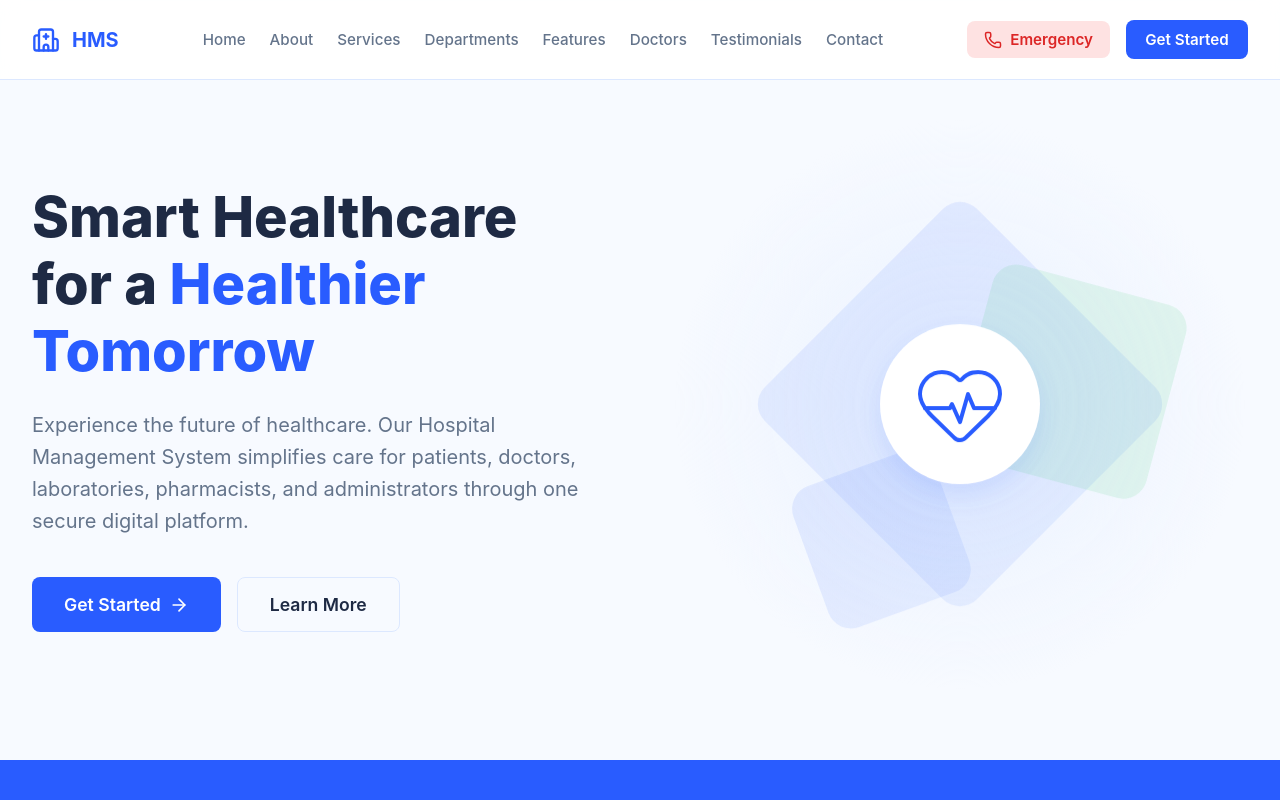
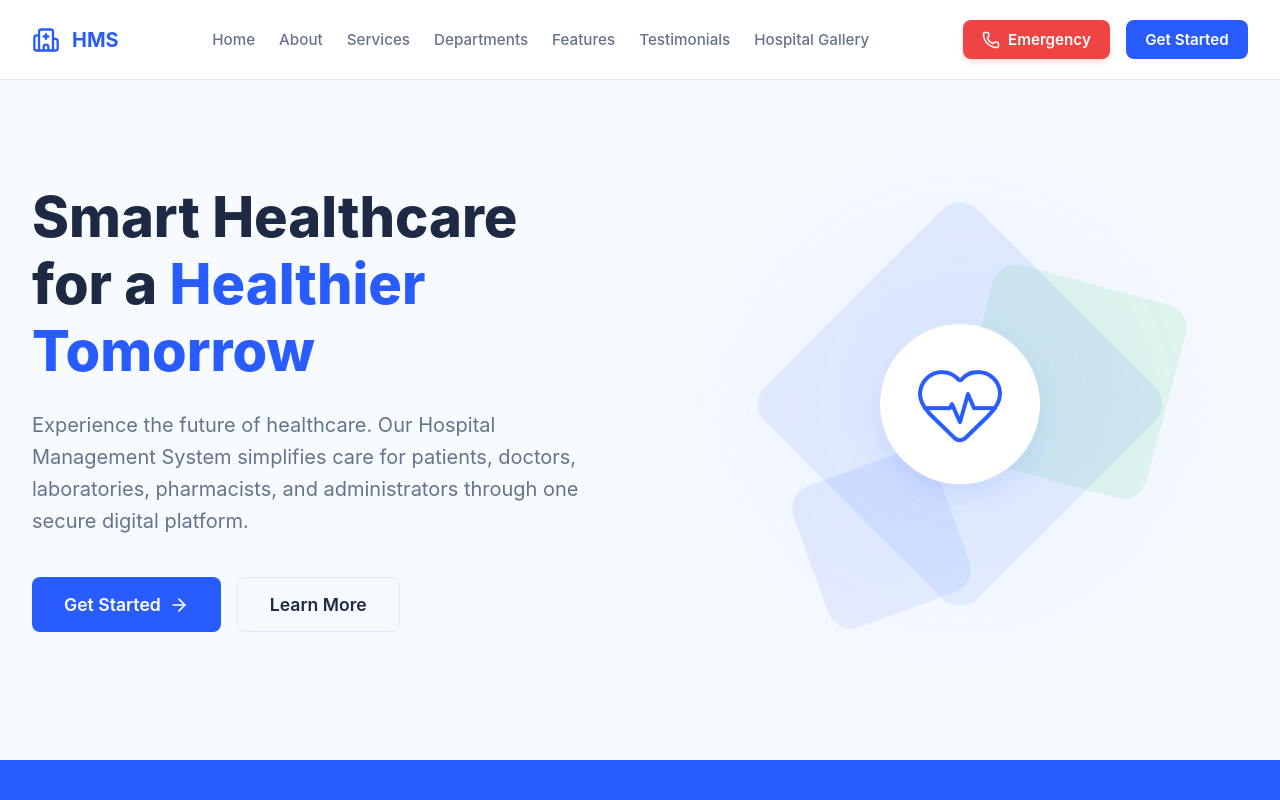
Before and after one commit to bharathkumar000/hms, a Next.js app: page / in a window 1280 px wide. Shown: the top 800 px of the page. Built offline with nearby package versions, Linux system fonts and the light colour scheme.

Commit message:
feat: implement landing page navigation and hospital gallery section components

```diff
--- a/src/components/landing/Gallery.tsx
+++ b/src/components/landing/Gallery.tsx
@@ -18,7 +18,7 @@ const galleryItems = [
 
 export default function Gallery() {
   return (
-    <section className={landingStyles.section}>
+    <section id="gallery" className={landingStyles.section}>
       <h2 className={landingStyles.sectionTitle}>Hospital Gallery</h2>
       <p className={landingStyles.sectionSubtitle}>
         Take a virtual tour of our state-of-the-art facilities and modern medical infrastructure.
--- a/src/components/landing/Navbar.module.css
+++ b/src/components/landing/Navbar.module.css
@@ -58,10 +58,10 @@
 }
 
 .btnEmergency {
-  background-color: #fee2e2;
-  color: #dc2626;
-  border: 1px solid transparent;
-  padding: 0.5rem 1rem;
+  background-color: #ef4444;
+  color: white;
+  border: none;
+  padding: 0.6rem 1.2rem;
   border-radius: 8px;
   font-weight: 600;
   font-size: 0.95rem;
@@ -70,10 +70,13 @@
   gap: 0.5rem;
   transition: all 0.2s ease;
   text-decoration: none;
+  box-shadow: 0 4px 6px -1px rgba(239, 68, 68, 0.2);
 }
 
 .btnEmergency:hover {
-  background-color: #fca5a5;
+  background-color: #dc2626;
+  transform: translateY(-1px);
+  box-shadow: 0 6px 8px -1px rgba(239, 68, 68, 0.3);
 }
 
 .btnPrimary {
--- a/src/components/landing/Navbar.tsx
+++ b/src/components/landing/Navbar.tsx
@@ -22,14 +22,13 @@ export default function Navbar() {
           <a href="#services" className={styles.navLink}>Services</a>
           <a href="#departments" className={styles.navLink}>Departments</a>
           <a href="#features" className={styles.navLink}>Features</a>
-          <a href="#doctors" className={styles.navLink}>Doctors</a>
           <a href="#testimonials" className={styles.navLink}>Testimonials</a>
-          <a href="#contact" className={styles.navLink}>Contact</a>
+          <a href="#gallery" className={styles.navLink}>Hospital Gallery</a>
         </nav>
 
         {/* Desktop Actions */}
         <div className={styles.navActions}>
-          <a href="#contact" className={styles.btnEmergency}>
+          <a href="tel:108" className={styles.btnEmergency}>
             <Phone size={18} />
             Emergency
           </a>
```
